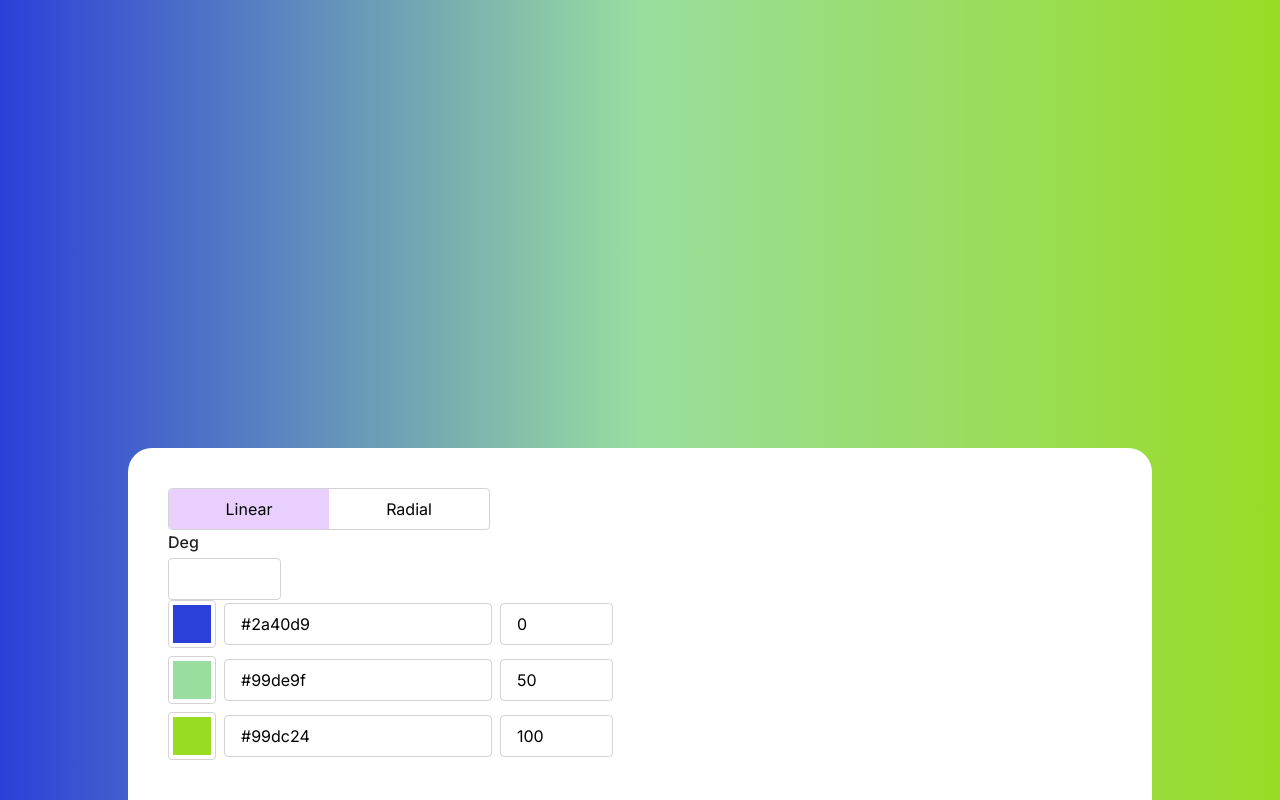
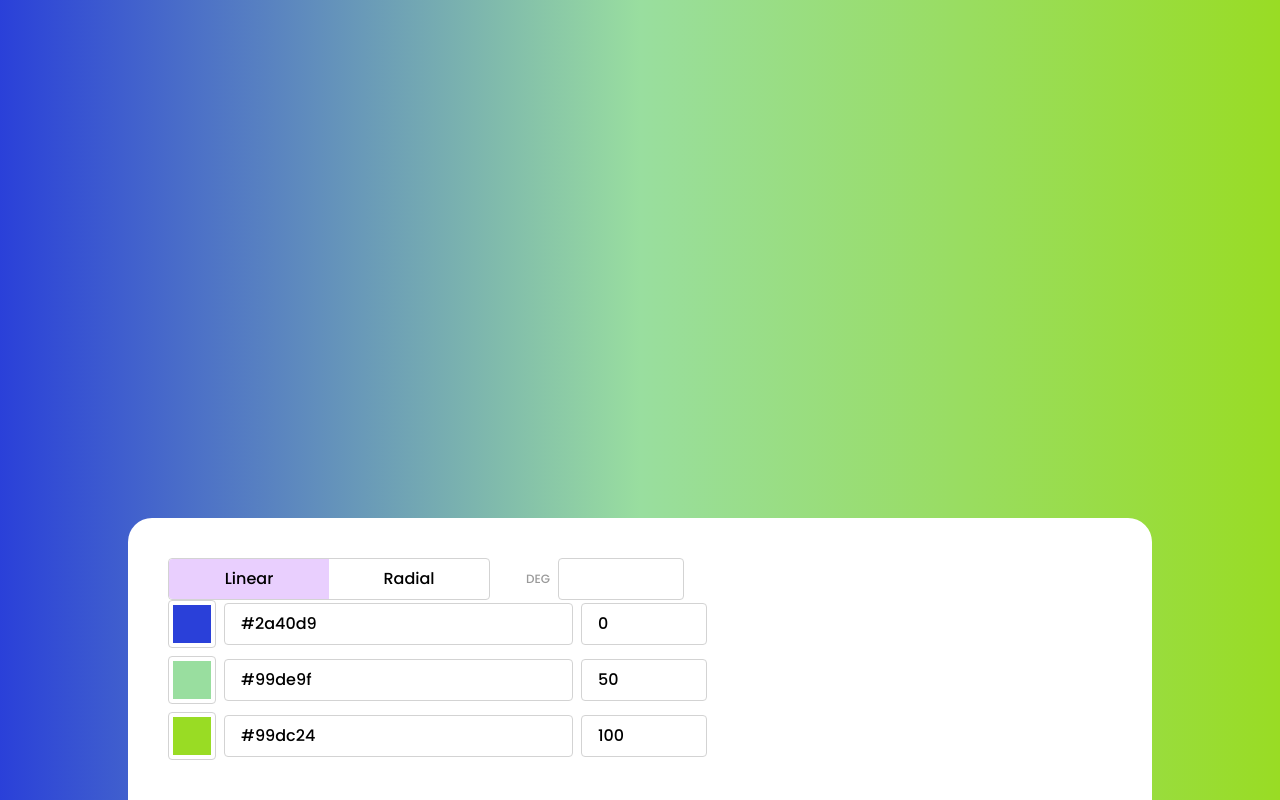
Before and after one commit to denpresich/gradient-generator, a Next.js app: page / in a window 1280 px wide. Built offline with nearby package versions, Linux system fonts and the light colour scheme.

Commit message:
Update type selector

```diff
--- a/src/app/globals.css
+++ b/src/app/globals.css
@@ -17,6 +17,7 @@
 }
 
 body {
+  box-sizing: border-box;
   color: rgb(var(--foreground-rgb));
   background: linear-gradient(to bottom,
       transparent,
--- a/src/app/layout.tsx
+++ b/src/app/layout.tsx
@@ -1,21 +1,24 @@
-import './globals.css'
-import { Inter } from 'next/font/google'
+import "./globals.css";
+import { Poppins } from "next/font/google";
 
-const inter = Inter({ subsets: ['latin'] })
+const poppins = Poppins({
+  subsets: ["latin"],
+  weight: "500",
+});
 
 export const metadata = {
-  title: 'Create Next App',
-  description: 'Generated by create next app',
-}
+  title: "Create Next App",
+  description: "Generated by create next app",
+};
 
 export default function RootLayout({
   children,
 }: {
-  children: React.ReactNode
+  children: React.ReactNode;
 }) {
   return (
     <html lang="en">
-      <body className={inter.className}>{children}</body>
+      <body className={poppins.className}>{children}</body>
     </html>
-  )
+  );
 }
--- a/src/app/page.tsx
+++ b/src/app/page.tsx
@@ -6,6 +6,7 @@ import * as Form from "@radix-ui/react-form";
 
 import { TypeToggle } from "@/components/TypeToggle";
 import { Colors } from "@/components/Colors";
+import { Input } from "@/components/Input";
 
 import styles from "./styles.module.css";
 
@@ -93,6 +94,7 @@ export default function Home() {
       style={{ backgroundImage: gradient }}
     >
       <div className={styles.Panel}>
+        <div className={styles.TypeSelector}>
           <TypeToggle
             value={state.type}
             onChange={(type) =>
@@ -101,23 +103,25 @@ export default function Home() {
           />
           {state.type === GradientType.LINEAR && (
             <Form.Root>
-            <Form.Field className={styles.FormField} name="deg">
-              <Form.Label className={styles.FormLabel}>Deg</Form.Label>
-              <Form.Control
-                className={styles.FormInput}
+              <Form.Field className={styles.DegField} name="deg">
+                <Form.Label className={styles.DegField_Label}>Deg</Form.Label>
+                <Form.Control asChild>
+                  <Input
                     type="number"
                     min={0}
                     max={360}
                     onChange={(e) =>
                       dispatch({
                         type: "UPDATE_DEG",
-                    payload: { deg: Number(e.target.value) },
+                        payload: { deg: Number(e.target?.value) },
                       })
                     }
                   />
+                </Form.Control>
               </Form.Field>
             </Form.Root>
           )}
+        </div>
         <Colors colors={state.colors} />
       </div>
     </main>
--- a/src/app/styles.module.css
+++ b/src/app/styles.module.css
@@ -13,19 +13,20 @@
   transform: translateX(-50%);
 }
 
-.FormField {
-  display: inline-flex;
-  flex-direction: column;
-  gap: 4px;
+.TypeSelector {
+  display: flex;
+  gap: 36px;
+  align-items: center;
 }
 
-.FormLabel {
-  color: #212121;
-  font-weight: 500;
+.DegField {
+  display: inline-flex;
+  gap: 8px;
+  align-items: center;
 }
 
-.FormInput {
-  border: 1px solid lightgray;
-  border-radius: 4px;
-  padding: 8px 16px;
+.DegField_Label {
+  text-transform: uppercase;
+  color: #9A9A9A;
+  font-size: 12px;
 }
--- a/src/components/Input/index.tsx
+++ b/src/components/Input/index.tsx
@@ -1,7 +1,9 @@
 import styles from "./styles.module.css";
 
-import React, { HTMLProps } from "react";
+import React, { DetailedHTMLProps, InputHTMLAttributes } from "react";
 
-export const Input: React.FC<HTMLProps<HTMLInputElement>> = (props) => {
+export const Input: React.FC<
+  DetailedHTMLProps<InputHTMLAttributes<HTMLInputElement>, HTMLInputElement>
+> = (props) => {
   return <input className={styles.Input} {...props} />;
 };
```
Lines whose indentation alone changed are shown as unchanged.
